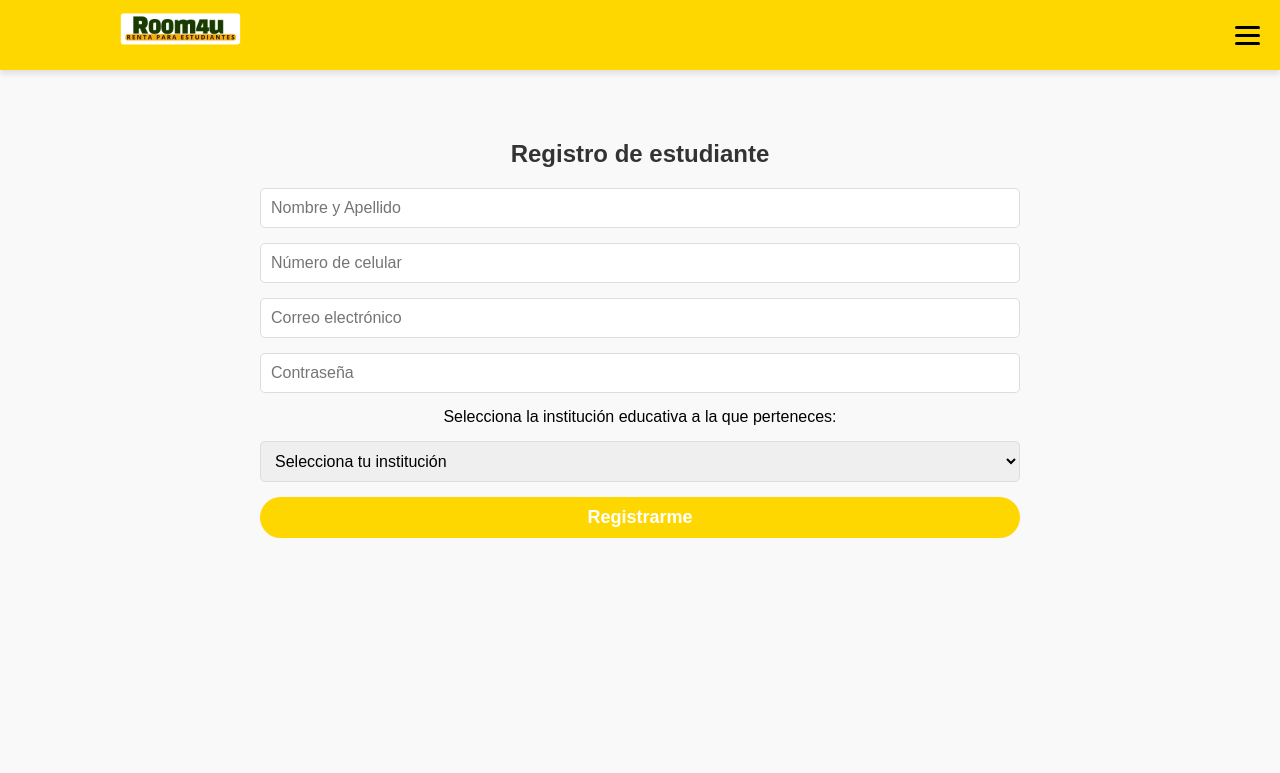
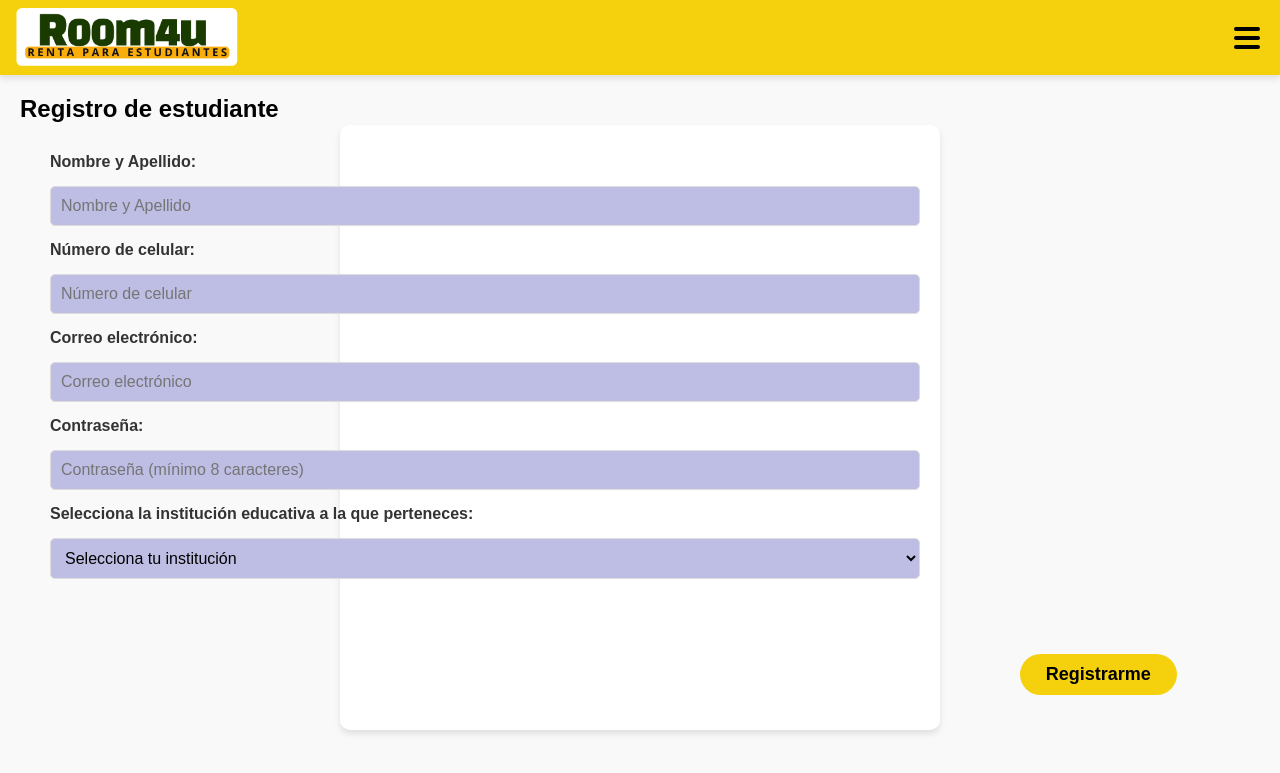
Before and after one commit to LidiaMargarita/ROOM4U, a PHP site: the page made by registro de usuarios/Estudiante/index.html in a window 1280 px wide. Shown: the top 773 px of the page. Run offline with PHP 8.4, Linux system fonts and the light colour scheme.

Commit message:
REGISTRO

```diff
--- a/registro de usuarios/Estudiante/index.html
+++ b/registro de usuarios/Estudiante/index.html
@@ -33,10 +33,17 @@
     <main class="main-container">
         <h1>Registro de estudiante</h1>
         <form id="registroEstudianteForm">
-            <input type="text" placeholder="Nombre y Apellido" required>
-            <input type="tel" placeholder="Número de celular" required>
-            <input type="email" placeholder="Correo electrónico" required>
-            <input type="password" placeholder="Contraseña" required>
+            <label for="nombre">Nombre y Apellido:</label>
+            <input type="text" id="nombre" name="nombre" placeholder="Nombre y Apellido" required>
+
+            <label for="celular">Número de celular:</label>
+            <input type="tel" id="celular" name="celular" placeholder="Número de celular" maxlength="10" required>
+
+            <label for="correo">Correo electrónico:</label>
+            <input type="email" id="correo" name="correo" placeholder="Correo electrónico" required>
+
+            <label for="contraseña">Contraseña:</label>
+            <input type="password" id="contraseña" name="contraseña" placeholder="Contraseña (mínimo 8 caracteres)" minlength="8" required>
 
             <label for="institucion">Selecciona la institución educativa a la que perteneces:</label>
             <select id="institucion" required>
@@ -45,9 +52,11 @@
                 <option value="ESIME Zacatenco">Instituto Politécnico Nacional “ESIME ZACATENCO”</option>
                 <option value="ESIME Ticoman">Instituto Politécnico Nacional “ESIME TICOMÁN”</option>
                 <option value="ESFM">Instituto Politécnico Nacional “ESFM”</option>
+                <option value="IPN">Instituto Politécnico Nacional </option>
                 <option value="UNAM">Universidad Nacional Autónoma de México</option>
                 <option value="UAM">Universidad Autónoma Metropolitana</option>
-                <option value="Otra">Otra</option>
+                <option value="CECYT">Centro de Estudios Científicos y Tecnológicos</option>
+                <option value="ENP">Escuela Nacional Preparatoria</option>
             </select>
 
             <button type="submit" class="registro-button">Registrarme</button>
--- a/registro de usuarios/Estudiante/style.css
+++ b/registro de usuarios/Estudiante/style.css
@@ -7,23 +7,25 @@
 
 body {
     font-family: 'ADLaM Display', sans-serif;
-    background-color: #f9f9f9;
+    background-color: #f9f9f9; /* Fondo claro */
 }
 
 /* Cabecera */
 header {
-    background-color: #FFD700; /* Amarillo brillante */
+    background-color: #f5d10d; /* Amarillo brillante */
     display: flex;
     justify-content: space-between;
     align-items: center;
     padding: 10px 20px;
-    height: 70px;
+    height: 75px; /* Ajustar la altura */
     box-shadow: 0px 4px 6px rgba(0, 0, 0, 0.1);
 }
 
 .logo {
-    height: 180px;
+    height: 333px; /* Tamaño ajustado del logo */
     object-fit: contain;
+    margin-top: 18px;
+    margin-left: -190px;
 }
 
 /* Menú hamburguesa */
@@ -36,47 +38,70 @@ header {
 
 .menu-hamburguesa span {
     background-color: #000;
-    height: 3px;
-    width: 25px;
+    height: 4px;
+    width: 26px;
     border-radius: 2px;
 }
-
+/*--------------------------------------------------------------------------------------------*/
 /* Contenedor principal */
 .main-container {
-    max-width: 800px;
+    max-width: 600px;
     margin: 50px auto;
     padding: 20px;
-    text-align: center;
+    background-color: #fff;
+    border-radius: 10px;
+    box-shadow: 0px 4px 6px rgba(0, 0, 0, 0.1);
 }
 
+/*ESTA ES DE LA LEYENDA REGISTRO DE ESTUDIANTES*/
 h1 {
-    color: #333;
+    color: #020202;
     font-size: 24px;
-    margin-bottom: 20px;
+    margin-bottom: 30px;
+    font-weight: bold;
+    text-align: left;
+    margin-left: -340px;   /*para mover a la derecha la leyenda registro de usuario*/
+    margin-top: -50px;  /*para mover hacia arriba la leyenda registro de usuario*/
 }
 
+/*ACOMODAR EL FORMULARIO A LA DERECHA Y EN COLUMNAS*/
 form {
     display: flex;
     flex-direction: column;
     gap: 15px;
+    margin-left: -310px;
+
 }
 
+/*en negritas el texto*/
+label {
+    font-weight: bold;
+    color: #333;
+}
+
+/*CUADROS DE TEXTO*/
 input, select {
     padding: 10px;
     font-size: 16px;
     border-radius: 5px;
     border: 1px solid #ddd;
+    background-color: #bebde4;
 }
 
+/*BOTON DE REGISTRARSE */
 .registro-button {
-    background-color: #FFD700;
-    color: white;
+    background-color: #f5d10d;
+    color: rgb(0, 0, 0);
     font-size: 18px;
     font-weight: bold;
     padding: 10px;
     border: none;
     border-radius: 25px;
     cursor: pointer;
+    width: 18%;                       /*tamaño del boton */
+    margin-top: 60px; /* Espaciado del resto del formulario */
+    margin-bottom: 15px;
+    margin-left: 970px;   /*boton a la derecha*/
 }
 
 .registro-button:hover {
```
Also changed, not shown: registro de usuarios/Propietario/style.css (+33 -21 lines), registro de usuarios/style.css (+10 -9 lines).
